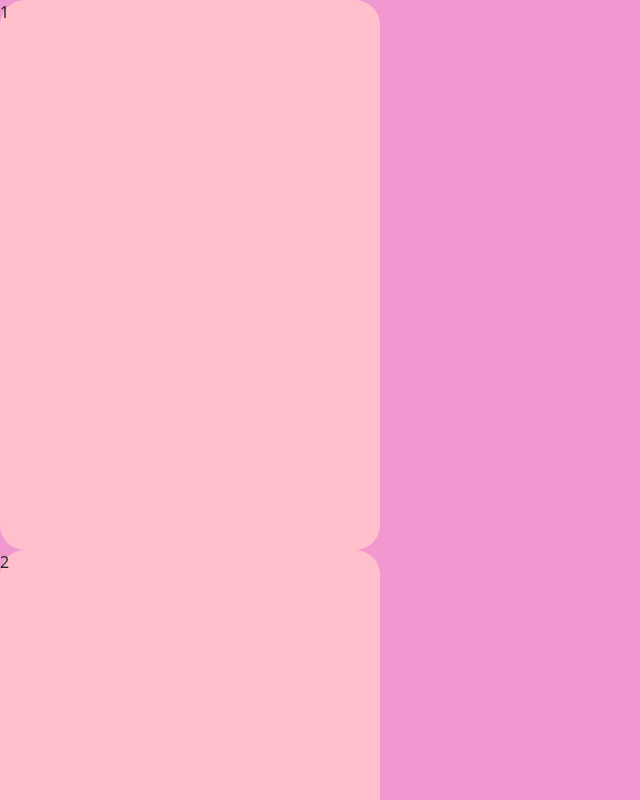
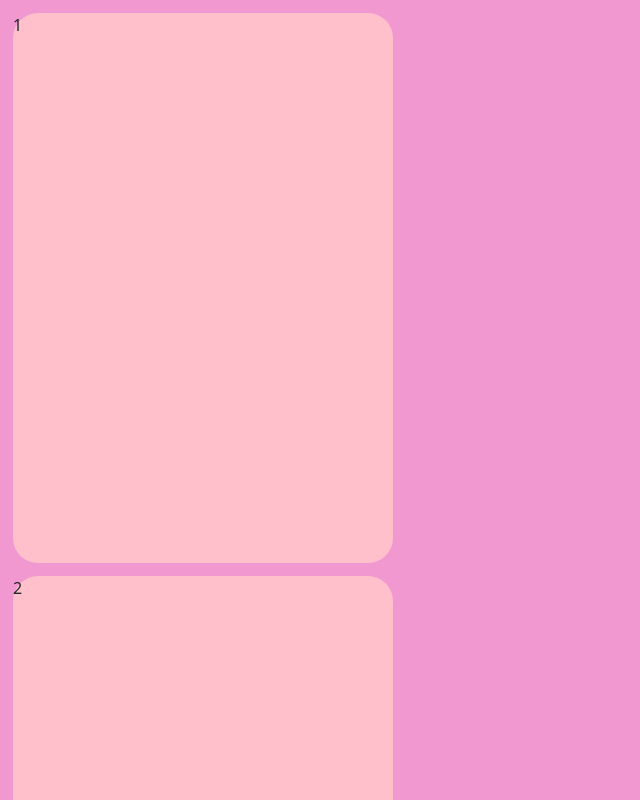
Before and after one commit to Jiaxi-Wu-Dev/hannahMoltz, a React (Create React App) app: page / in a window 1280 px wide. Shown: the top 800 px of the page, without its empty margins (0-640 px from the left). Built offline with nearby package versions, Linux system fonts and the light colour scheme.

Commit message:
module component

```diff
--- a/src/App.js
+++ b/src/App.js
@@ -3,9 +3,16 @@ import './App.css';
 import Window from './components/Window'
 
 function App() {
+
+  const firstWindowStyles = {
+    position:"relative",
+    top:"-60px",
+    left:"35px",
+    zIndex:"1"
+  }
   return (
     <div className="App">
-      <Window className="firstWindow" number={"1"}/>
+      <Window className="firstWindow" number={"1"} style={firstWindowStyles}/>
       <Window id="secondWindow" number={"2"}/>
       <Window id="thirdWindow" number={"3"}/>
     </div>
--- a/src/components/Window.css
+++ b/src/components/Window.css
@@ -3,4 +3,5 @@
     height: 550px;
     background-color: pink;
     border-radius: 25px;
+    margin: 13px;
 }
```
